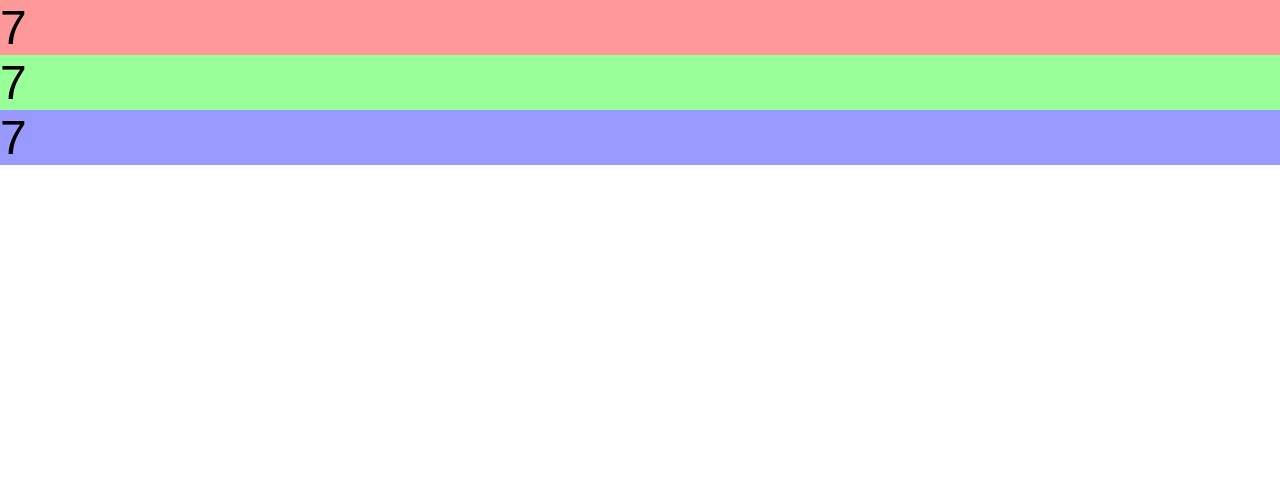
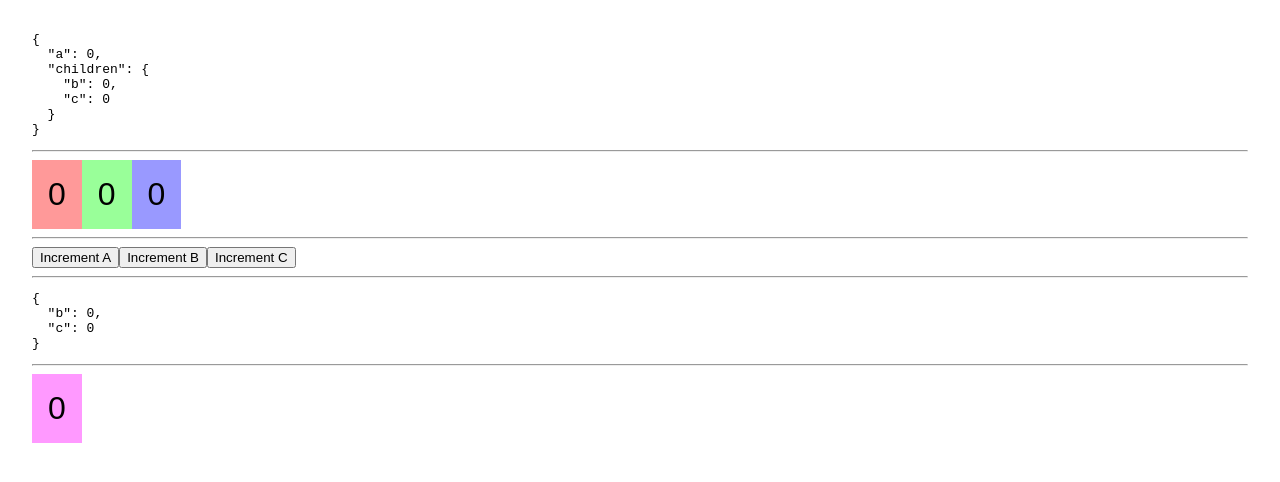
Before and after one commit to ckuijjer/react-playground, a React (Create React App) app: page / in a window 1280 px wide. Shown: the top 482 px of the page. Built offline with nearby package versions, Linux system fonts and the light colour scheme.

Commit message:
Redux playground

```diff
--- a/src/App.js
+++ b/src/App.js
@@ -1,14 +1,83 @@
-import React, { Component } from 'react'
-import { Provider } from 'react-redux'
+import React, { Component, Fragment } from 'react'
+import { Provider, connect } from 'react-redux'
 
 import store from './store'
+import { incrementA, incrementB, incrementC } from './store/reducers'
+
 import LifeCycle from './LifeCycle'
+
+const diagram = `
+{
+  a: 0,
+  children: {
+    b: 0,
+    c: 0
+  }
+}
+`
+
+const ShowJSON = ({ json }) => <pre>{JSON.stringify(json, null, 2)}</pre>
+
+const ShowState = connect(state => ({ json: state }))(ShowJSON)
+
+const IncrementA = connect(
+  null,
+  dispatch => ({ onClick: () => dispatch(incrementA()) }),
+)(({ onClick, children }) => <button onClick={onClick}>Increment A</button>)
+
+const IncrementB = connect(
+  null,
+  dispatch => ({ onClick: () => dispatch(incrementB()) }),
+)(({ onClick, children }) => <button onClick={onClick}>Increment B</button>)
+
+const IncrementC = connect(
+  null,
+  dispatch => ({ onClick: () => dispatch(incrementC()) }),
+)(({ onClick, children }) => <button onClick={onClick}>Increment C</button>)
+
+const BigNumber = ({ number, style }) => (
+  <span
+    style={{ padding: 16, fontSize: 32, display: 'inline-block', ...style }}
+  >
+    {number}
+  </span>
+)
+
+const ShowA = connect(state => ({ number: state.a }))(BigNumber)
+
+const ShowB = connect(state => ({ number: state.children.b }))(BigNumber)
+
+const ShowC = connect(state => ({ number: state.children.c }))(BigNumber)
+
+const ShowChildrenState = connect(state => ({ json: state.children }))(ShowJSON)
+
+const CThroughBAndC = ({ bAndC, ...rest }) => (
+  <BigNumber number={bAndC.c} {...rest} />
+)
+
+const ShowCThroughBAndC = connect(state => ({ bAndC: state.children }))(
+  CThroughBAndC,
+)
 
 class App extends Component {
   render() {
     return (
       <Provider store={store}>
-        <LifeCycle />
+        <div style={{ margin: 32 }}>
+          <ShowState />
+          <hr />
+          <ShowA style={{ backgroundColor: '#f99' }} />
+          <ShowB style={{ backgroundColor: '#9f9' }} />
+          <ShowC style={{ backgroundColor: '#99f' }} />
+          <hr />
+          <IncrementA />
+          <IncrementB />
+          <IncrementC />
+          <hr />
+          <ShowChildrenState />
+          <hr />
+          <ShowCThroughBAndC style={{ backgroundColor: '#f9f' }} />
+        </div>
       </Provider>
     )
   }
--- a/src/store/index.js
+++ b/src/store/index.js
@@ -3,6 +3,7 @@ import { createStore, applyMiddleware } from 'redux'
 import reducers from './reducers'
 
 const store = createStore(
+  reducers,
   window.__REDUX_DEVTOOLS_EXTENSION__ && window.__REDUX_DEVTOOLS_EXTENSION__(),
 )
 
--- a/src/store/reducers.js
+++ b/src/store/reducers.js
@@ -0,0 +1,40 @@
+export const INCREMENT_A = 'INCREMENT_A'
+export const INCREMENT_B = 'INCREMENT_B'
+export const INCREMENT_C = 'INCREMENT_C'
+
+const initialState = {
+  a: 0,
+  children: {
+    b: 0,
+    c: 0,
+  },
+}
+
+const reducer = (state = initialState, action = {}) => {
+  switch (action.type) {
+    case INCREMENT_A: {
+      return { ...state, a: state.a + 1 }
+    }
+    case INCREMENT_B: {
+      return {
+        ...state,
+        children: { b: state.children.b + 1, c: state.children.c },
+      }
+    }
+    case INCREMENT_C: {
+      return {
+        ...state,
+        children: { b: state.children.b, c: state.children.c + 1 },
+      }
+    }
+    default: {
+      return state
+    }
+  }
+}
+
+export const incrementA = () => ({ type: INCREMENT_A })
+export const incrementB = () => ({ type: INCREMENT_B })
+export const incrementC = () => ({ type: INCREMENT_C })
+
+export default reducer
```
